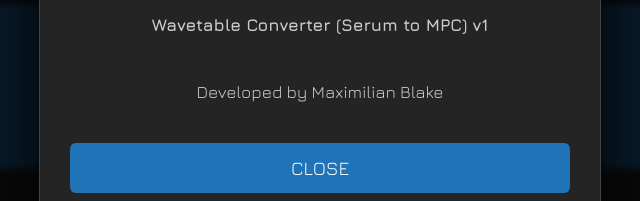
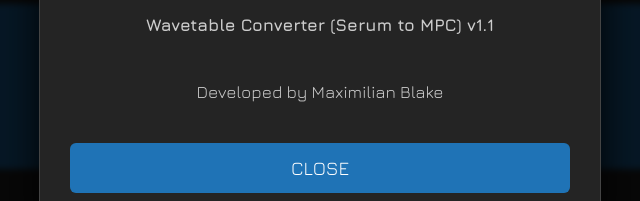
Before and after one commit to Maximilian-Blake/serum2mpc-wavetable-converter, a plain HTML site: page index.html in a window 1280 px wide. Both pictures are taken after a click on the element "CREDITS". Shown: the part 315-516 px from the top of the page, 320-960 px from the left. Drawn offline with nearby package versions, Linux system fonts and the light colour scheme.

Commit message:
Update index.html

```diff
--- a/index.html
+++ b/index.html
@@ -97,7 +97,7 @@
     <div id="creditsModal" class="modal-content hidden">
         <div class="view-title">CREDITS</div>
         <div class="modal-text text-center">
-            <p><strong>Wavetable Converter (Serum to MPC) v1</strong></p>
+            <p><strong>Wavetable Converter (Serum to MPC) v1.1</strong></p>
             <br>
             <p>Developed by Maximilian Blake</p>
         </div>
```
